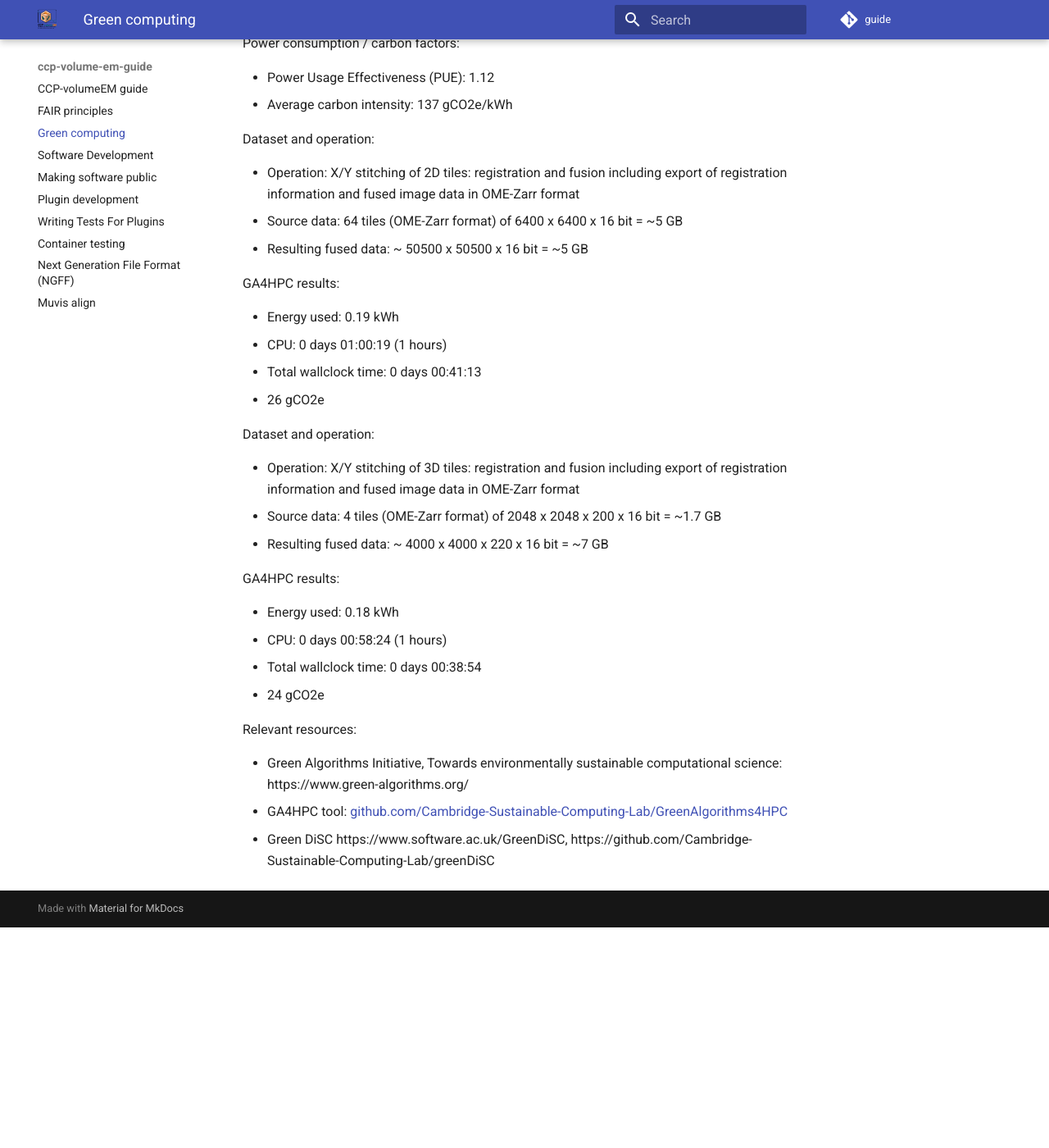
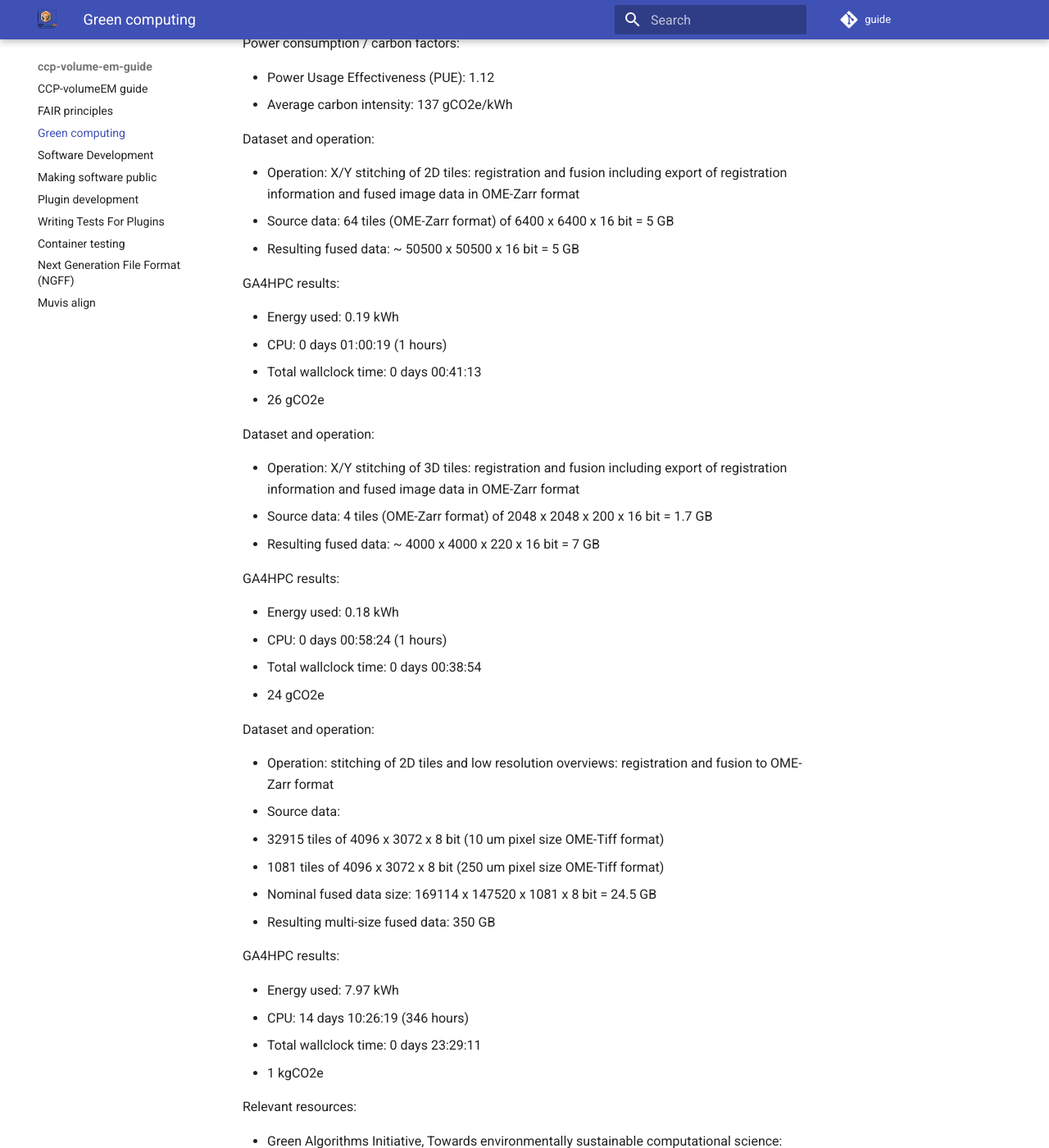
Before and after one commit to ccp-volume-em/guide, an MkDocs documentation site: the page built from docs/green.md, in a window 1280 px wide and 1400 px high, scrolled down 594 px. Shown: the whole window at 82% size. Built offline with MkDocs 1.6.1 and Material for MkDocs 9.7.7, drawn with Linux system fonts in a browser that asks for light colours; comment, search, counter and statistics services are not loaded; before the commit the page ends 1725 px from its top, so only the background shows below that.

Commit message:
Update green.md

```diff
--- a/docs/green.md
+++ b/docs/green.md
@@ -23,8 +23,8 @@ Power consumption / carbon factors:
 Dataset and operation:
 
 * Operation: X/Y stitching of 2D tiles: registration and fusion including export of registration information and fused image data in OME-Zarr format
-* Source data: 64 tiles (OME-Zarr format) of 6400 x 6400 x 16 bit = ~5 GB
-* Resulting fused data: ~ 50500 x 50500 x 16 bit = ~5 GB
+* Source data: 64 tiles (OME-Zarr format) of 6400 x 6400 x 16 bit = 5 GB
+* Resulting fused data: ~ 50500 x 50500 x 16 bit = 5 GB
 
 GA4HPC results:
 
@@ -37,8 +37,8 @@ GA4HPC results:
 Dataset and operation:
 
 * Operation: X/Y stitching of 3D tiles: registration and fusion including export of registration information and fused image data in OME-Zarr format
-* Source data: 4 tiles (OME-Zarr format) of 2048 x 2048 x 200 x 16 bit = ~1.7 GB
-* Resulting fused data: ~ 4000 x 4000 x 220 x 16 bit = ~7 GB
+* Source data: 4 tiles (OME-Zarr format) of 2048 x 2048 x 200 x 16 bit = 1.7 GB
+* Resulting fused data: ~ 4000 x 4000 x 220 x 16 bit = 7 GB
 
 GA4HPC results:
 
@@ -48,6 +48,23 @@ GA4HPC results:
 * 24 gCO2e
 
 
+Dataset and operation:
+
+* Operation: stitching of 2D tiles and low resolution overviews: registration and fusion to OME-Zarr format
+* Source data:
+  * 32915 tiles of 4096 x 3072 x 8 bit (10 um pixel size OME-Tiff format)
+  * 1081 tiles of 4096 x 3072 x 8 bit (250 um pixel size OME-Tiff format)
+* Nominal fused data size: 169114 x 147520 x 1081 x 8 bit = 24.5 GB
+* Resulting multi-size fused data: 350 GB
+
+GA4HPC results:
+
+* Energy used: 7.97 kWh
+* CPU: 14 days 10:26:19 (346 hours)
+* Total wallclock time: 0 days 23:29:11
+* 1 kgCO2e
+
+
 Relevant resources:
 
 * Green Algorithms Initiative, Towards environmentally sustainable computational science: https://www.green-algorithms.org/
```
